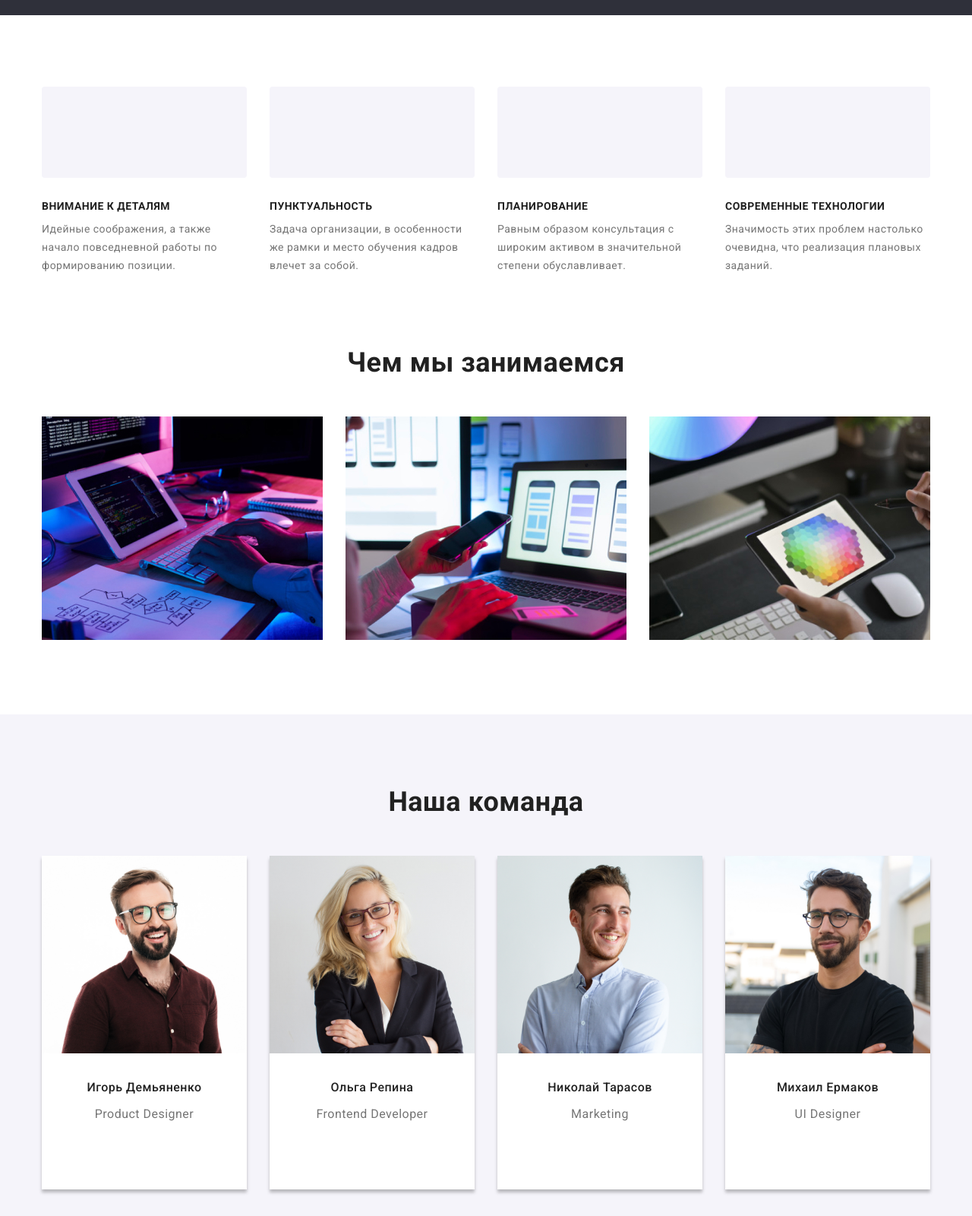
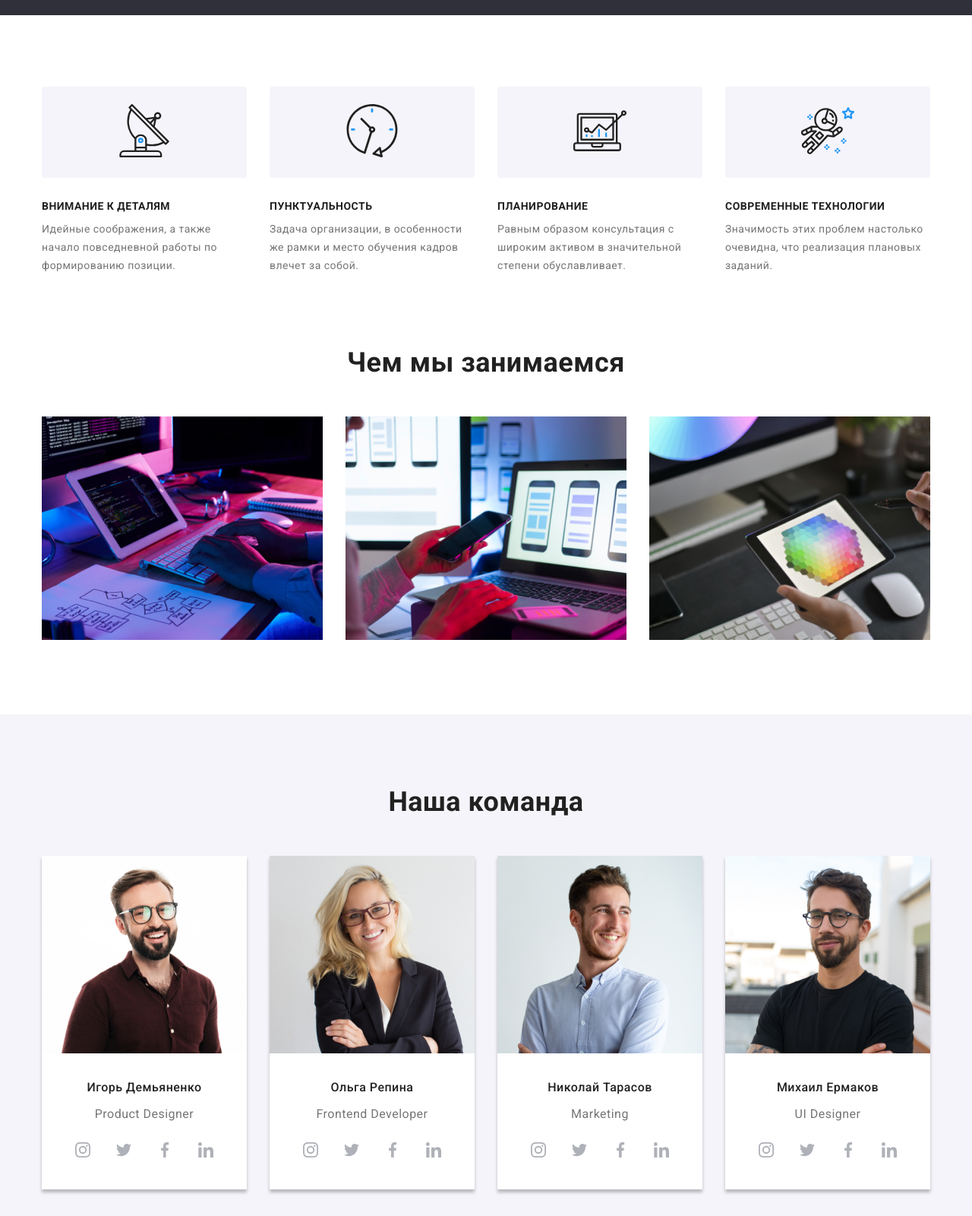
Before and after one commit to Sasha01-code/my-dz4, a plain HTML site: page index.html in a window 1280 px wide. Shown: the part 660-2260 px from the top of the page at 76% size. Drawn offline with nearby package versions, Linux system fonts and the light colour scheme.

Commit message:
sprite commit 2

```diff
--- a/index.html
+++ b/index.html
@@ -33,14 +33,14 @@
           <li class="contact-info">
             <a class="address-link" href="mailto:info@devstudio.com">
               <svg class="address-icon">
-                <use href="./images/photo-icons/sprite.svg#icon-envelope"></use>
+                <use href="./image/photo-icons/sprite.svg#icon-envelope"></use>
               </svg>
               info@devstudio.com</a>
           </li>
           <li class="contact-info">
             <a class="address-link" href="tel:+380961111111">
               <svg class="address-icon-2">
-                <use href="./images/photo-icons/sprite.svg#icon-smartphone"></use>
+                <use href="./image/photo-icons/sprite.svg#icon-smartphone"></use>
               </svg>
               +38 096 111 11 11</a>
           </li>
@@ -66,7 +66,7 @@
             <div class="skills-item-img">
               <a href="" class="" target="_blank" rel="noopener noreferrer">
                 <svg class="skills-item-svg" width="70" height="70">
-                  <use href="./images/photo-icons/sprite.svg#icon-antenna"></use>
+                  <use href="./image/photo-icons/sprite.svg#icon-antenna"></use>
                 </svg>
               </a>
             </div>
@@ -80,7 +80,7 @@
             <div class="skills-item-img">
               <a href="" class="" target="_blank" rel="noopener noreferrer">
                 <svg class="skills-item-svg" width="70" height="70">
-                  <use href="./images/photo-icons/sprite.svg#icon-clock"></use>
+                  <use href="./image/photo-icons/sprite.svg#icon-clock"></use>
                 </svg>
               </a>
             </div>
@@ -94,7 +94,7 @@
             <div class="skills-item-img">
               <a href="" class="" target="_blank" rel="noopener noreferrer">
                 <svg class="skills-item-svg" width="70" height="70">
-                  <use href="./images/photo-icons/sprite.svg#icon-diagram"></use>
+                  <use href="./image/photo-icons/sprite.svg#icon-diagram"></use>
                 </svg>
               </a>
             </div>
@@ -108,7 +108,7 @@
             <div class="skills-item-img">
               <a href="" class="" target="_blank" rel="noopener noreferrer">
                 <svg class="skills-item-svg" width="70" height="70">
-                  <use href="./images/photo-icons/sprite.svg#icon-astronaut"></use>
+                  <use href="./image/photo-icons/sprite.svg#icon-astronaut"></use>
                 </svg>
               </a>
             </div>
@@ -152,28 +152,28 @@
                 <li class="social-icons-item">
                   <a href="" class="social-icons-link" target="_blank" rel="noopener noreferrer">
                     <svg class="social-icons-svg">
-                      <use href="./images/photo-icons/sprite.svg#icon-instagram"></use>
+                      <use href="./image/photo-icons/sprite.svg#icon-instagram"></use>
                     </svg>
                   </a>
                 </li>
                 <li class="social-icons-item">
                   <a href="" class="social-icons-link" target="_blank" rel="noopener noreferrer">
                     <svg class="social-icons-svg">
-                      <use href="./images/photo-icons/sprite.svg#icon-twitter"></use>
+                      <use href="./image/photo-icons/sprite.svg#icon-twitter"></use>
                     </svg>
                   </a>
                 </li>
                 <li class="social-icons-item">
                   <a href="" class="social-icons-link" target="_blank" rel="noopener noreferrer">
                     <svg class="social-icons-svg">
-                      <use href="./images/photo-icons/sprite.svg#icon-facebook"></use>
+                      <use href="./image/photo-icons/sprite.svg#icon-facebook"></use>
                     </svg>
                   </a>
                 </li>
                 <li class="social-icons-item">
                   <a href="" class="social-icons-link" target="_blank" rel="noopener noreferrer">
                     <svg class="social-icons-svg">
-                      <use href="./images/photo-icons/sprite.svg#icon-linkedin"></use>
+                      <use href="./image/photo-icons/sprite.svg#icon-linkedin"></use>
                     </svg>
                   </a>
                 </li>
@@ -189,28 +189,28 @@
                 <li class="social-icons-item">
                   <a href="" class="social-icons-link" target="_blank" rel="noopener noreferrer">
                     <svg class="social-icons-svg">
-                      <use href="./images/photo-icons/sprite.svg#icon-instagram"></use>
+                      <use href="./image/photo-icons/sprite.svg#icon-instagram"></use>
                     </svg>
                   </a>
                 </li>
                 <li class="social-icons-item">
                   <a href="" class="social-icons-link" target="_blank" rel="noopener noreferrer">
                     <svg class="social-icons-svg">
-                      <use href="./images/photo-icons/sprite.svg#icon-twitter"></use>
+                      <use href="./image/photo-icons/sprite.svg#icon-twitter"></use>
                     </svg>
                   </a>
                 </li>
                 <li class="social-icons-item">
                   <a href="" class="social-icons-link" target="_blank" rel="noopener noreferrer">
                     <svg class="social-icons-svg">
-                      <use href="./images/photo-icons/sprite.svg#icon-facebook"></use>
+                      <use href="./image/photo-icons/sprite.svg#icon-facebook"></use>
                     </svg>
                   </a>
                 </li>
                 <li class="social-icons-item">
                   <a href="" class="social-icons-link" target="_blank" rel="noopener noreferrer">
                     <svg class="social-icons-svg">
-                      <use href="./images/photo-icons/sprite.svg#icon-linkedin"></use>
+                      <use href="./image/photo-icons/sprite.svg#icon-linkedin"></use>
                     </svg>
                   </a>
                 </li>
@@ -226,28 +226,28 @@
                 <li class="social-icons-item">
                   <a href="" class="social-icons-link" target="_blank" rel="noopener noreferrer">
                     <svg class="social-icons-svg">
-                      <use href="./images/photo-icons/sprite.svg#icon-instagram"></use>
+                      <use href="./image/photo-icons/sprite.svg#icon-instagram"></use>
                     </svg>
                   </a>
                 </li>
                 <li class="social-icons-item">
                   <a href="" class="social-icons-link" target="_blank" rel="noopener noreferrer">
                     <svg class="social-icons-svg">
-                      <use href="./images/photo-icons/sprite.svg#icon-twitter"></use>
+                      <use href="./image/photo-icons/sprite.svg#icon-twitter"></use>
                     </svg>
                   </a>
                 </li>
                 <li class="social-icons-item">
                   <a href="" class="social-icons-link" target="_blank" rel="noopener noreferrer">
                     <svg class="social-icons-svg">
-                      <use href="./images/photo-icons/sprite.svg#icon-facebook"></use>
+                      <use href="./image/photo-icons/sprite.svg#icon-facebook"></use>
                     </svg>
                   </a>
                 </li>
                 <li class="social-icons-item">
                   <a href="" class="social-icons-link" target="_blank" rel="noopener noreferrer">
                     <svg class="social-icons-svg">
-                      <use href="./images/photo-icons/sprite.svg#icon-linkedin"></use>
+                      <use href="./image/photo-icons/sprite.svg#icon-linkedin"></use>
                     </svg>
                   </a>
                 </li>
@@ -263,28 +263,28 @@
                 <li class="social-icons-item">
                   <a href="" class="social-icons-link" target="_blank" rel="noopener noreferrer">
                     <svg class="social-icons-svg">
-                      <use href="./images/photo-icons/sprite.svg#icon-instagram"></use>
+                      <use href="./image/photo-icons/sprite.svg#icon-instagram"></use>
                     </svg>
                   </a>
                 </li>
                 <li class="social-icons-item">
                   <a href="" class="social-icons-link" target="_blank" rel="noopener noreferrer">
                     <svg class="social-icons-svg">
-                      <use href="./images/photo-icons/sprite.svg#icon-twitter"></use>
+                      <use href="./image/photo-icons/sprite.svg#icon-twitter"></use>
                     </svg>
                   </a>
                 </li>
                 <li class="social-icons-item">
                   <a href="" class="social-icons-link" target="_blank" rel="noopener noreferrer">
                     <svg class="social-icons-svg">
-                      <use href="./images/photo-icons/sprite.svg#icon-facebook"></use>
+                      <use href="./image/photo-icons/sprite.svg#icon-facebook"></use>
                     </svg>
                   </a>
                 </li>
                 <li class="social-icons-item">
                   <a href="" class="social-icons-link" target="_blank" rel="noopener noreferrer">
                     <svg class="social-icons-svg">
-                      <use href="./images/photo-icons/sprite.svg#icon-linkedin"></use>
+                      <use href="./image/photo-icons/sprite.svg#icon-linkedin"></use>
                     </svg>
                   </a>
                 </li>
@@ -303,42 +303,42 @@
           <li class="our-clients-item">
             <a href="" class="our-clients-position">
               <svg class="our-clients-svg">
-                <use href="./images/photo-icons/sprite.svg#icon-Logo"></use>
+                <use href="./image/photo-icons/sprite.svg#icon-Logo"></use>
               </svg>
             </a>
           </li>
           <li class="our-clients-item">
             <a href="" class="our-clients-position">
               <svg class="our-clients-svg">
-                <use href="./images/photo-icons/sprite.svg#icon-Logo-1"></use>
+                <use href="./image/photo-icons/sprite.svg#icon-Logo-1"></use>
               </svg>
             </a>
           </li>
           <li class="our-clients-item">
             <a href="" class="our-clients-position">
               <svg class="our-clients-svg">
-                <use href="./images/photo-icons/sprite.svg#icon-Logo-2"></use>
+                <use href="./image/photo-icons/sprite.svg#icon-Logo-2"></use>
               </svg>
             </a>
           </li>
           <li class="our-clients-item">
             <a href="" class="our-clients-position">
               <svg class="our-clients-svg">
-                <use href="./images/photo-icons/sprite.svg#icon-Logo-3"></use>
+                <use href="./image/photo-icons/sprite.svg#icon-Logo-3"></use>
               </svg>
             </a>
           </li>
           <li class="our-clients-item">
             <a href="" class="our-clients-position">
               <svg class="our-clients-svg">
-                <use href="./images/photo-icons/sprite.svg#icon-Logo-4"></use>
+                <use href="./image/photo-icons/sprite.svg#icon-Logo-4"></use>
               </svg>
             </a>
           </li>
           <li class="our-clients-item">
             <a href="" class="our-clients-position">
               <svg class="our-clients-svg">
-                <use href="./images/photo-icons/sprite.svg#icon-Logo-5"></use>
+                <use href="./image/photo-icons/sprite.svg#icon-Logo-5"></use>
               </svg>
             </a>
           </li>
@@ -370,28 +370,28 @@
           <li class="social-icons-item">
             <a href="" class="footer-social-icons-link" target="_blank" rel="noopener noreferrer">
               <svg class="footer-social-icons-svg">
-                <use href="./images/photo-icons/sprite.svg#icon-instagram"></use>
+                <use href="./image/photo-icons/sprite.svg#icon-instagram"></use>
               </svg>
             </a>
           </li>
           <li class="social-icons-item">
             <a href="" class="footer-social-icons-link" target="_blank" rel="noopener noreferrer">
               <svg class="footer-social-icons-svg">
-                <use href="./images/photo-icons/sprite.svg#icon-twitter"></use>
+                <use href="./image/photo-icons/sprite.svg#icon-twitter"></use>
               </svg>
             </a>
           </li>
           <li class="social-icons-item">
             <a href="" class="footer-social-icons-link" target="_blank" rel="noopener noreferrer">
               <svg class="footer-social-icons-svg">
-                <use href="./images/photo-icons/sprite.svg#icon-facebook"></use>
+                <use href="./image/photo-icons/sprite.svg#icon-facebook"></use>
               </svg>
             </a>
           </li>
           <li class="social-icons-item">
             <a href="" class="footer-social-icons-link" target="_blank" rel="noopener noreferrer">
               <svg class="footer-social-icons-svg">
-                <use href="./images/photo-icons/sprite.svg#icon-linkedin"></use>
+                <use href="./image/photo-icons/sprite.svg#icon-linkedin"></use>
               </svg>
             </a>
           </li>
```
Also changed, not shown: portfolio.html (+6 -6 lines).
